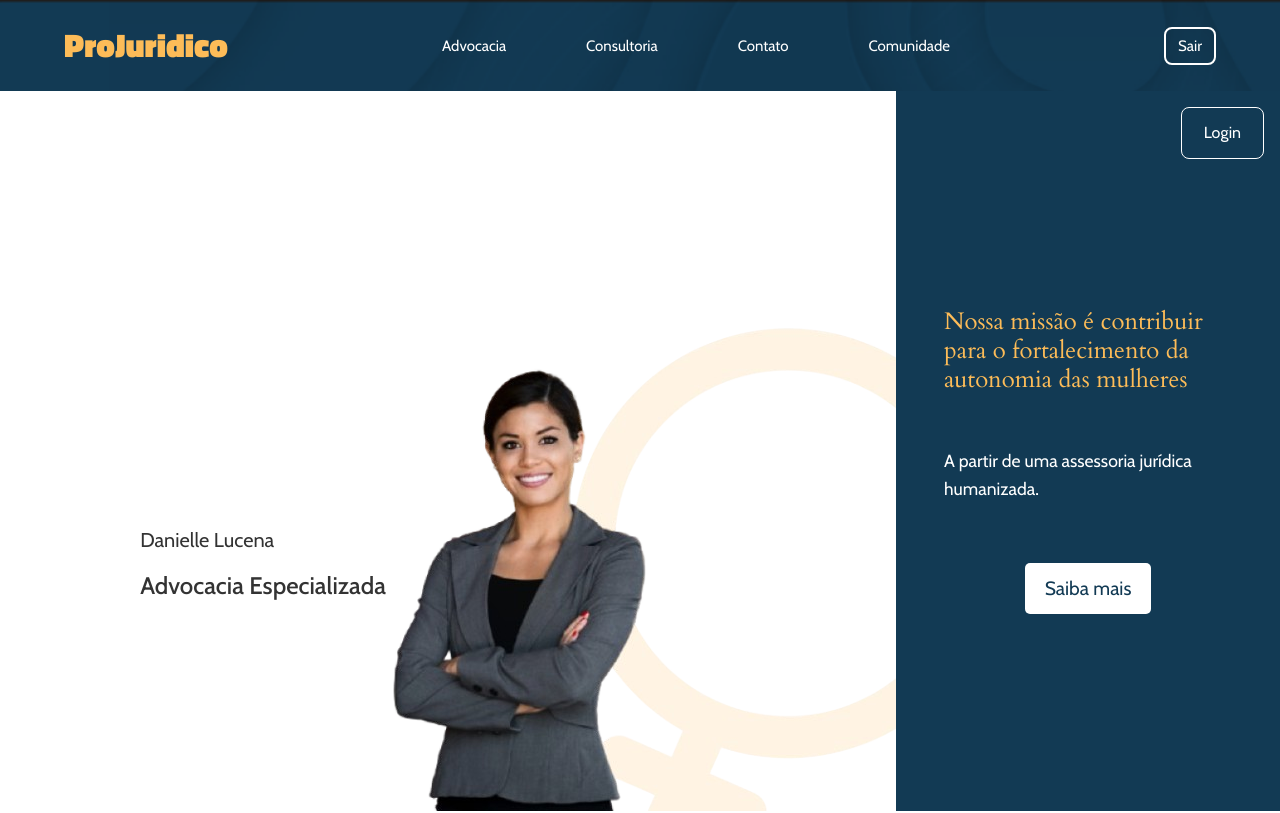
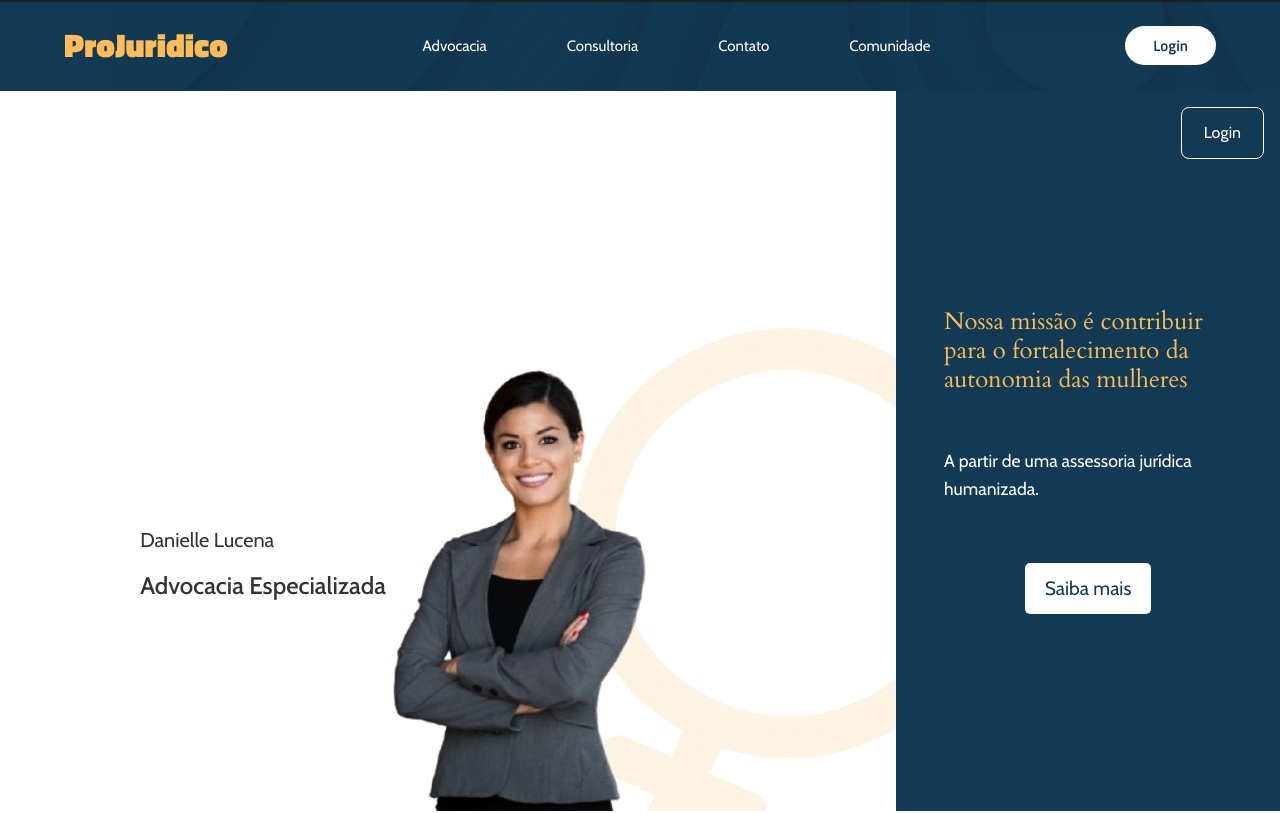
Before and after one commit to LucasWanderleyGomes/ProJuridico-front, a React (Vite) app in the folder projuridico_frontend/: page / in a window 1280 px wide. Shown: the top 813 px of the page. Built offline with nearby package versions, Linux system fonts and the light colour scheme; the HTML template or start-up script is replaced by a standard one; a web font is replaced by a local one.

Commit message:
adicionado mini logica ao header
logica de estar logado / deslogado

```diff
--- a/projuridico_frontend/src/components/Header.jsx
+++ b/projuridico_frontend/src/components/Header.jsx
@@ -1,8 +1,16 @@
 import "../styles/components/Header.css"
 import {Link} from "react-router-dom"
 import bg from "../assets/bg-navbar.png"
+import { ACCESS_TOKEN } from "../constants";
+import { useState } from "react";
 
 const Header = () => {
+
+  const token = localStorage.getItem(ACCESS_TOKEN)
+  const handleDeslogar = () => {
+    localStorage.clear()
+  }
+
   return (
     <header className="header" style={{ backgroundImage: `url(${bg})` }}>
       <div className="left-header-cont">
@@ -19,7 +27,15 @@ const Header = () => {
 
       </nav>
       <div className="right-header-cont">
-          <Link to="/logout" className="links-nav" id="bot-sair-log">Sair</Link>
+
+          {token? (
+
+            <Link to="/home" className="links-nav" id="bot-sair" onClick={handleDeslogar}>Sair</Link>
+
+          ):(
+            <Link to="/logout" className="links-nav" id="bot-login">Login</Link>
+          )}
+
       </div>
 
     </header>
--- a/projuridico_frontend/src/components/InfoLoginCadastro.jsx
+++ b/projuridico_frontend/src/components/InfoLoginCadastro.jsx
@@ -4,6 +4,7 @@ import React from 'react'
 import logo from '../assets/icone-projuridico.png'
 import bolinhas from '../assets/bolinhas.png'
 import { ImHammer2 } from "react-icons/im";
+import {Link} from "react-router-dom"
 
 const InfoLoginCadastro = () => {
   return (
@@ -12,7 +13,8 @@ const InfoLoginCadastro = () => {
               <div id='title-page'>
                 {/* <ImHammer2 id='icone-pj'/> */}
                 <img src={logo} alt=""  id='icone-pj'/>
-                <h1 id='h1-titulo'>ProJurídico</h1>
+                <Link to="/" id='h1-titulo'>ProJurídico</Link>
+
               </div>
 
               <div id='container-ps'>
--- a/projuridico_frontend/src/pages/Portfolio.jsx
+++ b/projuridico_frontend/src/pages/Portfolio.jsx
@@ -91,7 +91,16 @@ const Portfolio = () => {
                 viewport={{ once: true }}
                 id='motion-div2'
               >
-                <p>E, em reforço, faz-se necessário impulsionar outras formas de emancipação da mulher. Daí nasce a necessidade de ampliar a atuação para a proteção da sua produção intelectual e de sua base empresarial, sobretudo na vertente educacional; do seu acesso à saúde, aos benefícios previdenciários e à possibilidade de transcendência dos frutos do seu trabalho e interesses pessoais, a partir do planejamento sucessório.</p>
+                <div className='content-motion'>
+                  <div className="left-container-info">
+                  <p>E, em reforço, faz-se necessário impulsionar outras formas de emancipação da mulher. Daí nasce a necessidade de ampliar a atuação para a proteção da sua produção intelectual e de sua base empresarial, sobretudo na vertente educacional; do seu acesso à saúde, aos benefícios previdenciários e à possibilidade de transcendência dos frutos do seu trabalho e interesses pessoais, a partir do planejamento sucessório.</p>
+                  </div>
+                  <div className="right-container-info">
+
+                  </div>
+
+                </div>
+
             </motion.div>
 
           </div>
@@ -103,7 +112,25 @@ const Portfolio = () => {
                   viewport={{ once: true }}
                   id='motion-div3'
                 >
-                <p>A atuação é coordenada e executada em maior parte pela Dra. @daniellelucenaadv , mas também conta com a colaboração e alta competência técnica de outras advogadas, formando uma grande rede de mulheres que defendem mulheres e vivem juntas um potente processo de empoderamento, em vias individual e coletiva, como deve ser.</p>
+                  <div className='content-motion'>
+                    <motion.div
+                    initial={{ opacity: 0, y: 50 }}
+                    whileInView={{ opacity: 1, y: 0 }}
+                    transition={{ duration: 0.8, ease: "easeOut" }}
+                    viewport={{ once: true }}
+                    id='motion-div3'
+                    >
+                      <div className="left-container-info">
+                        <p>A atuação é coordenada e executada em maior parte pela Dra. @daniellelucenaadv , mas também conta com a colaboração e alta competência técnica de outras advogadas, formando uma grande rede de mulheres que defendem mulheres e vivem juntas um potente processo de empoderamento, em vias individual e coletiva, como deve ser.</p>
+                      </div>
+                    </motion.div>
+
+                  <div className="right-container-info">
+
+                  </div>
+
+                  </div>
+
             </motion.div>
 
           </div>
--- a/projuridico_frontend/src/styles/Pages/Login.css
+++ b/projuridico_frontend/src/styles/Pages/Login.css
@@ -44,6 +44,8 @@ p{
     font-style: black;
     margin: 0;
     font-size: 72px;
+    text-decoration: none;
+    color: #fdbc58;
 }
 
 .container-infos{
--- a/projuridico_frontend/src/styles/components/Header.css
+++ b/projuridico_frontend/src/styles/components/Header.css
@@ -62,11 +62,24 @@
   font-size: 15px;
 }
 
-#bot-sair-log{
+#bot-sair{
   text-decoration: none;
-  color: #ffffff;
+  color: #123A54;
   font-size: 15px;
-  padding: 8px 12px;
-  border-radius: 8px;
-  border: 2.4px solid #ffffff;
+  font-weight: 600;
+  padding: 8px 28px;
+  border-radius: 21px;
+  background-color: white;
+  font-family: "Titillium Web", sans-serif;
 }
+
+#bot-login{
+  text-decoration: none;
+  color: #123A54;
+  font-size: 15px;
+  font-weight: 600;
+  padding: 8px 28px;
+  border-radius: 21px;
+  background-color: white;
+  font-family: "Titillium Web", sans-serif;
+}
--- a/projuridico_frontend/src/styles/components/PageDecoration.css
+++ b/projuridico_frontend/src/styles/components/PageDecoration.css
@@ -75,14 +75,16 @@
 #carrossel-bg{
     background-color: black;
     width: 100%;
-
+    height: 535px;
 }
 
 
 #motion-div1, #motion-div2, #motion-div3{
     width: 100%;
-    display: flex;
+    display: flex
+;
     justify-content: center;
+    height: 100%;
 }
 
 .content-motion{
@@ -95,3 +97,23 @@
     width: 5%;
     opacity: 0.23;
 }
+
+.left-container-info{
+    width: 60%;
+    padding: 50px 0px;
+    display: flex
+;
+    align-items: center;
+}
+.left-container-info>p{
+    color: white;
+    font-size: 14px;
+}
+
+.right-container-info{
+
+}
+
+.carousel-item{
+    height: 100%;
+}
```
Also changed, not shown: projuridico_frontend/src/assets/image.png (added).
